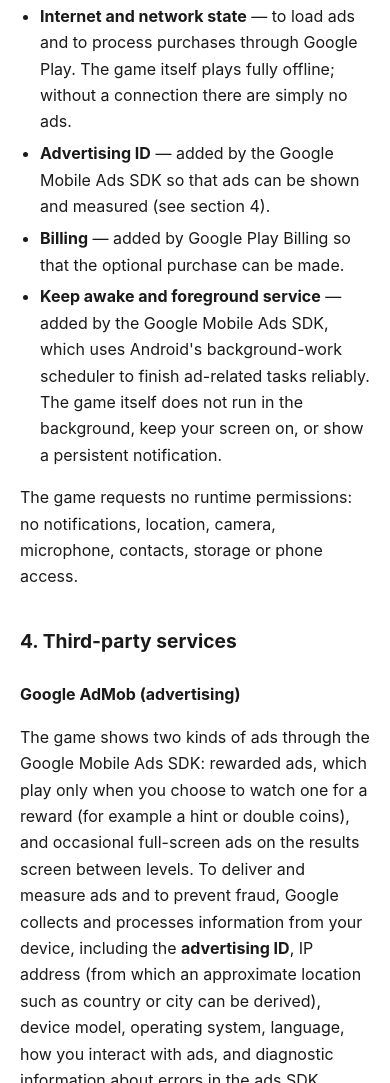
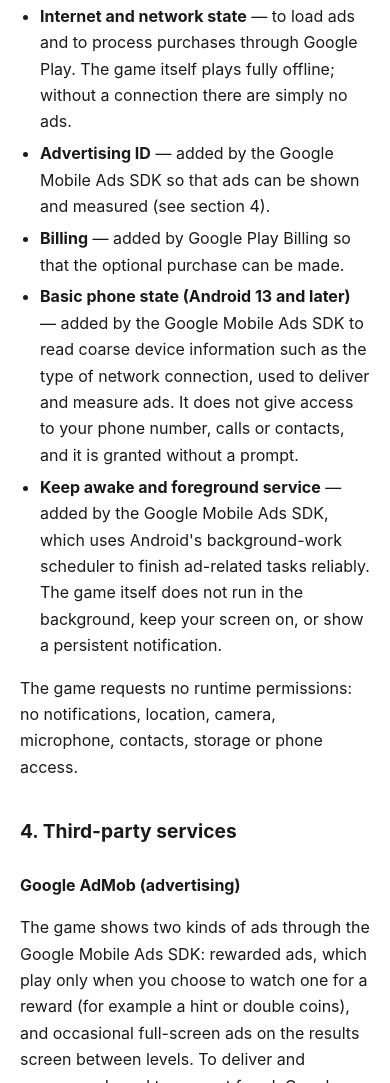
Before and after one commit to siddharthpattnaik/siddharthpattnaik.github.io, a plain HTML site: page legal/notificationdomino/privacy-android.html in a window 390 px wide. Shown: the part 2351-3434 px from the top of the page. Drawn offline with Linux system fonts and the light colour scheme.

Commit message:
Legal: Notification Domino lists the ads SDK's basic phone state permission
Co-Authored-By: Claude Opus 5.5 <noreply@anthropic.com>

```diff
--- a/legal/notificationdomino/privacy-android.html
+++ b/legal/notificationdomino/privacy-android.html
@@ -62,6 +62,9 @@ new device.</p>
       and measured (see section 4).</li>
   <li><strong>Billing</strong> — added by Google Play Billing so that the optional purchase can be
       made.</li>
+  <li><strong>Basic phone state (Android 13 and later)</strong> — added by the Google Mobile Ads SDK to read
+      coarse device information such as the type of network connection, used to deliver and measure ads. It
+      does not give access to your phone number, calls or contacts, and it is granted without a prompt.</li>
   <li><strong>Keep awake and foreground service</strong> — added by the Google Mobile Ads SDK, which
       uses Android's background-work scheduler to finish ad-related tasks reliably. The game itself
       does not run in the background, keep your screen on, or show a persistent notification.</li>
```
